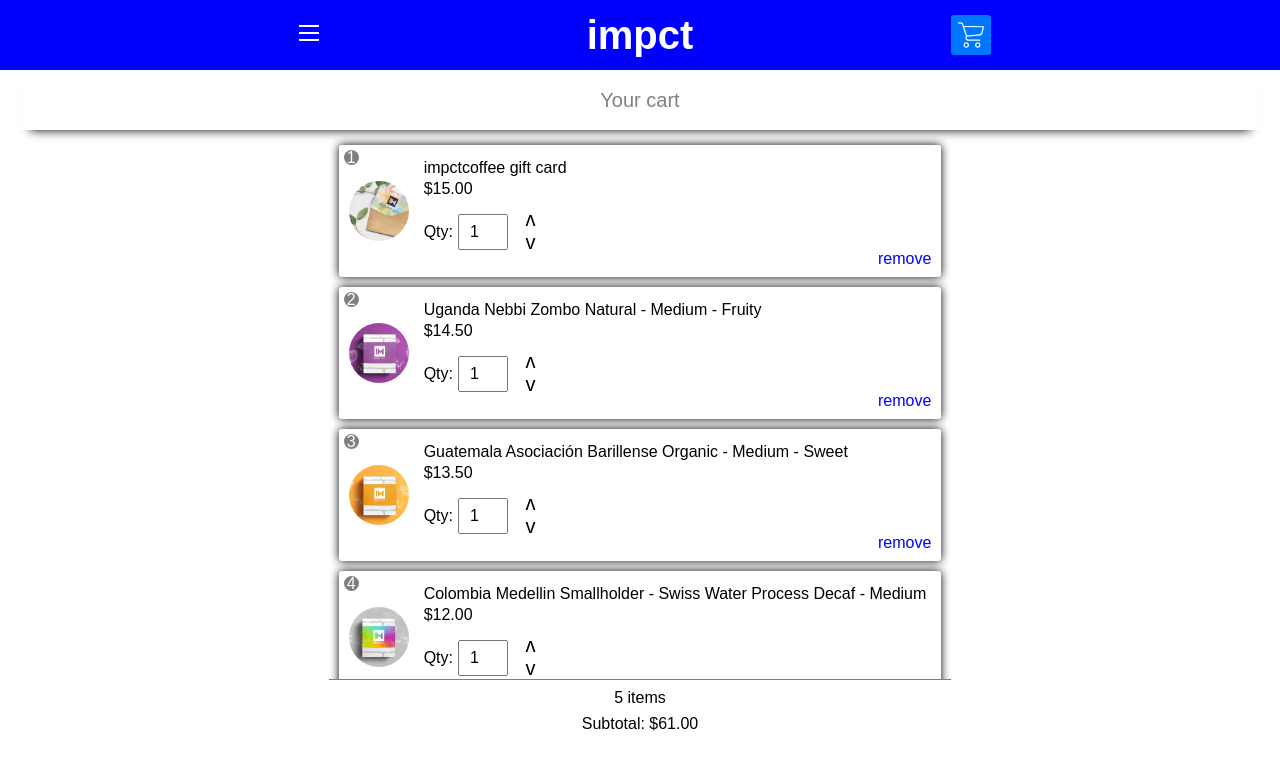
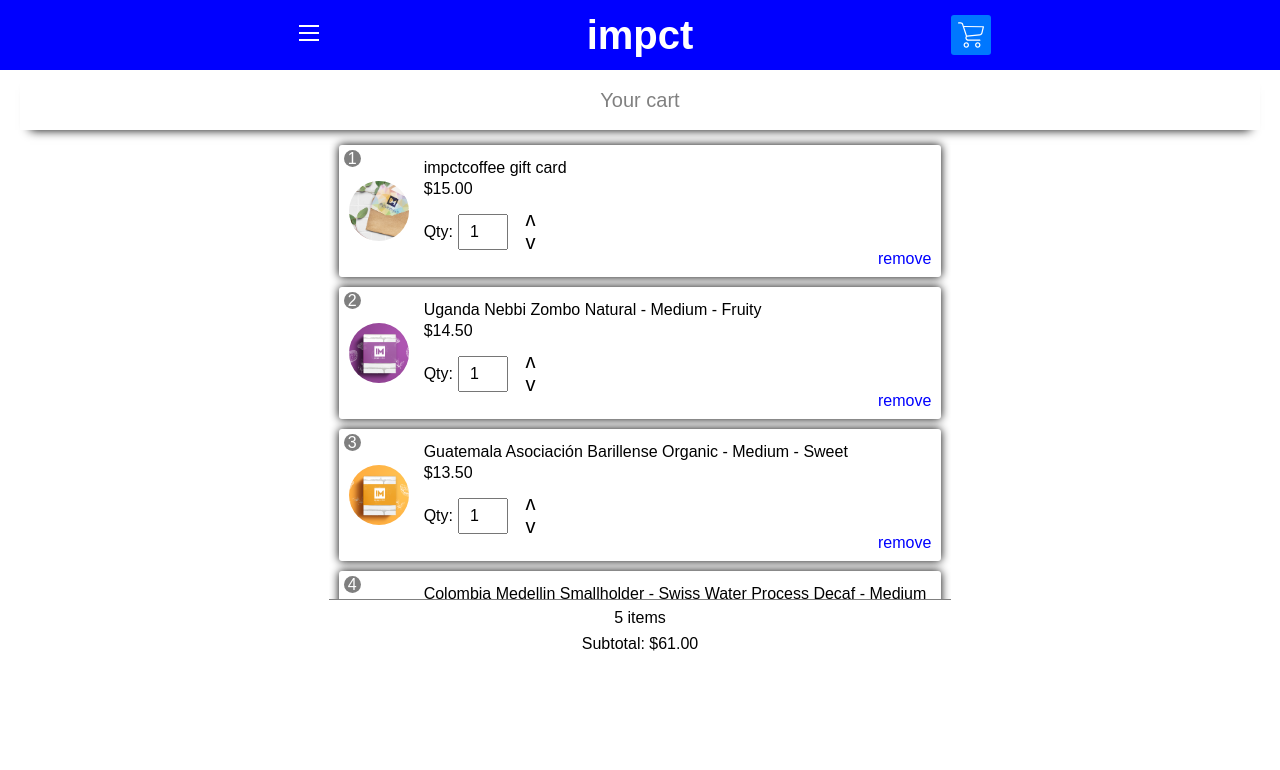
Before and after one commit to haydenlinder/impct, a React (Create React App) app: page / in a window 1280 px wide. Both pictures are taken after a click on the element 970 px from the left and 35 px from the top of the page. Shown: the top 770 px of the page. Built offline with nearby package versions, Linux system fonts and the light colour scheme.

Commit message:
Style cart

```diff
--- a/src/components/cart.jsx
+++ b/src/components/cart.jsx
@@ -57,7 +57,6 @@
     }
 
     setQty(item, qty) {
-        // debugger
         this.state[item].qty = qty;
         this.setState(this.state);
     }
--- a/src/index.css
+++ b/src/index.css
@@ -167,7 +167,6 @@
 .page {
     height: 100vh;
     padding-top: 70px;
-    padding-bottom: 20px;
     overflow: scroll;
 }
 
@@ -353,7 +352,7 @@
 }
 
 .cart-items {
-    height: 100vh;
+    height: 90vh;
     padding-top: 255px;
     margin-top: -250px;
     padding-bottom: 100px;
@@ -380,8 +379,8 @@
     position: absolute;
     top: 0px;
     left: 5px;
-    height: 15px;
-    width: 15px;
+    height: 17px;
+    width: 17px;
     border-radius: 100%;
     display: flex;
     align-items: center;
```
Also changed, not shown: 19 other files (tests, documents, lock files or other folders).
